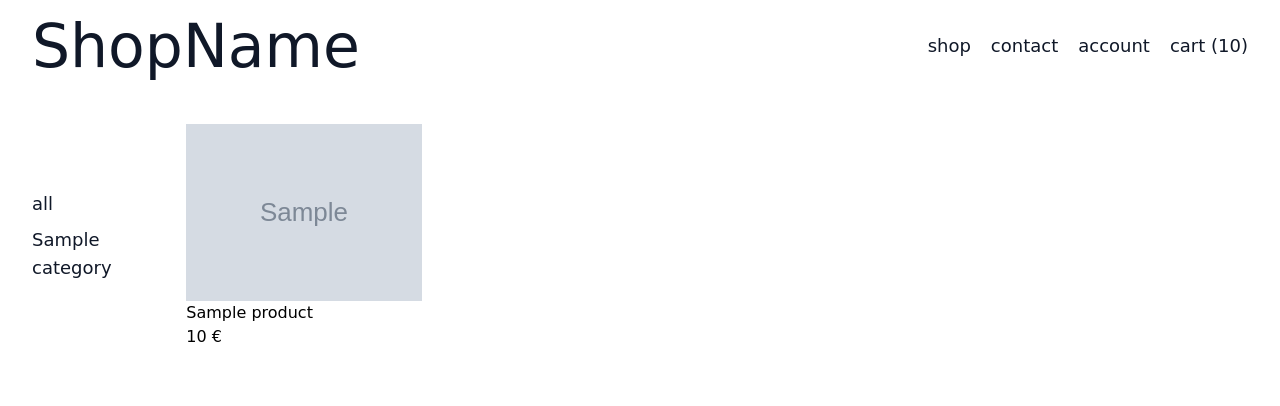
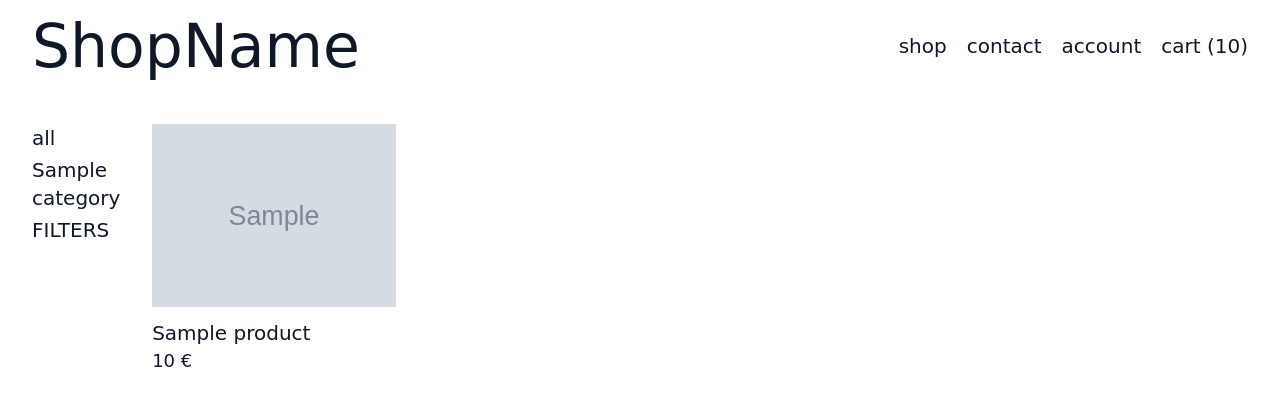
Before and after one commit to Pavel547/Dark-fantasy-gothic-clothing-shop, a Django app: template templates/main/catalog.html in a window 1280 px wide. Shown: the top 406 px of the page. Run offline with Django 5.2, Linux system fonts and the light colour scheme; the template is opened without the code that fills it: most values are stand-ins (such as "Sample title", 1, 10 or a date in 2020); grey boxes marked "Sample" are stand-in pictures; some web fonts are replaced.

Commit message:
Created new templates and improved the designe of old ones

```diff
--- a/main/urls.py
+++ b/main/urls.py
@@ -7,5 +7,5 @@ urlpatterns = [
     path('', views.IndexView.as_view(), name='index'),
     path('catalog/', views.CatalogView.as_view(), name='catalog_all'),
     path('catalog/<slug:category_slug>', views.CatalogView.as_view(), name='catalog'),
-    path('product/<slug:slug>', views.ProductDetails.as_view(), name='product_details')
+    path('product/<slug:slug>', views.ProductDetails.as_view(), name='product')
 ]
--- a/templates/base.html
+++ b/templates/base.html
@@ -20,7 +20,7 @@
     {% block header %}
 
     {% endblock %}
-    <main class="mx-auto px-4 sm:px-6 lg:px-8 py-8">
+    <main class="mx-auto px-4 sm:px-3 lg:px-8 lg:py-8">
       {% block content %}
         <div id="main-content">
           {% include 'main/home.html' %}
--- a/templates/main/catalog.html
+++ b/templates/main/catalog.html
@@ -4,38 +4,27 @@
 {% endblock %}
 
 {% block content %}
-  <div class="flex items-center">
-    <div class="mr-15">
-      <ul class="space-y-2">
-        <li>
-          <a href="{% url 'main:catalog_all' %}" class="text-lg text-gray-900 hover:text-gray-600 transition-colors duration-300">all</a>
-        </li>
+  <div class="flex">
+    <div class="mr-3">
+      <ul class="space-y-1">
         {% if categories %}
+          <li>
+            <a href="{% url 'main:catalog_all' %}" class="text-xl text-gray-900 hover:text-gray-600 transition-colors duration-300">all</a>
+          </li>
           {% for category in categories %}
             <li>
-              <a href="{% url 'main:catalog' category.slug %}" class="text-lg text-gray-900 hover:text-gray-600 transition-colors duration-300">{{ category.name }}</a>
+              <a href="{% url 'main:catalog' category.slug %}" class="text-xl text-gray-900 hover:text-gray-600 transition-colors duration-300">{{ category.name }}</a>
             </li>
           {% endfor %}
+          <p class="text-xl text-gray-900">FILTERS</p>
         {% else %}
-          <p>No avalible categories</p>
+          <p class="text-gray-900 text-2xl">No avalible categories</p>
         {% endif %}
       </ul>
     </div>
     <div>
       {% if products %}
-        <div class="grid grid-cols-1 gap-2 lg:grid-cols-4 lg:gap-10">
-          {% for product in products %}
-            <div>
-              <div>
-                <img src="{{ product.main_image.url }}" alt="{{ product.name }}" />
-              </div>
-              <div>
-                <p>{{ product.name }}</p>
-                <p>{{ product.price }} €</p>
-              </div>
-            </div>
-          {% endfor %}
-        </div>
+        {% include 'main/partials/items_catalog.html' %}
       {% else %}
         <p>NO AVALIBLE PRODUCTS</p>
       {% endif %}
--- a/templates/main/header.html
+++ b/templates/main/header.html
@@ -1,21 +1,21 @@
 <header>
   <div class="mx-auto my-4 px-4 sm:px-6 lg:px-8 flex justify-between items-center">
     <div>
-      <h1 class="text-gray-900 text-6xl hover:text-gray-600 transition-colors duration-300"><a href="{% url 'main:index' %}">ShopName</a></h1>
+      <a href="{% url 'main:index' %}"><h1 class="text-gray-900 text-6xl hover:text-gray-600 transition-colors duration-300">ShopName</h1></a>
     </div>
     <div>
       <ul class="flex space-x-5">
         <li>
-          <a href="{% url 'main:catalog_all' %}" class="text-lg text-gray-900 hover:text-gray-600 transition-colors duration-300">shop</a>
+          <a href="{% url 'main:catalog_all' %}" class="text-xl text-gray-900 hover:text-gray-600 transition-colors duration-300">shop</a>
         </li>
         <li>
-          <a href="#" class="text-lg text-gray-900 hover:text-gray-600 transition-colors duration-300">contact</a>
+          <a href="#" class="text-xl text-gray-900 hover:text-gray-600 transition-colors duration-300">contact</a>
         </li>
         <li>
-          <a href="{% url 'users:profile' %}" class="text-lg text-gray-900 hover:text-gray-600 transition-colors duration-300">account</a>
+          <a href="{% url 'users:profile' %}" class="text-xl text-gray-900 hover:text-gray-600 transition-colors duration-300">account</a>
         </li>
         <li>
-          <a href="{% url 'cart:details' %}" class="text-lg text-gray-900 hover:text-gray-600 transition-colors duration-300">cart ({{ cart_total_items }})</a>
+          <a href="{% url 'cart:details' %}" class="text-xl text-gray-900 hover:text-gray-600 transition-colors duration-300">cart ({{ cart_total_items }})</a>
         </li>
       </ul>
     </div>
--- /dev/null
+++ b/templates/main/partials/items_catalog.html
@@ -0,0 +1,15 @@
+<div class="grid grid-cols-1 gap-2 lg:grid-cols-4 lg:gap-10">
+  {% for product in products %}
+    <div class="hover:shadow-xl/30 transition-colors duration-600">
+      <a href="{% url 'main:product' product.slug %}">
+        <div>
+          <img src="{{ product.main_image.url }}" alt="{{ product.name|upper }} image" />
+        </div>
+        <div class="mt-3">
+          <p class="lg:text-xl text-gray-900">{{ product.name }}</p>
+          <p class="lg:text-lg text-gray-900">{{ product.price }} €</p>
+        </div>
+      </a>
+    </div>
+  {% endfor %}
+</div>
```
Also changed, not shown: templates/main/partials/similar_items.html (added, +17 -0 lines), templates/main/product_detail.html (added, +43 -0 lines), media/product/main-image/Aegis_of_Shadows.jpg (added), media/product/main-image/Sentinel_of_Souls.jpg (added), media/product/main-image/The_Iron_Sovereign.jpg (added).
